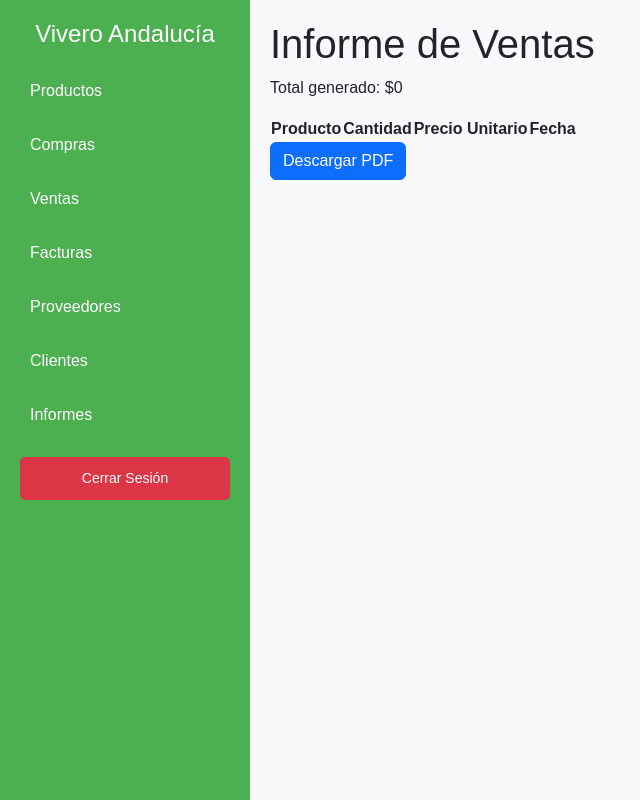
After one commit to andresreaver/inventario-vivero, a Django app: page /informe-ventas/ in a window 1280 px wide. The commit adds this page. Shown: the whole page, without its empty margins (0-640 px from the left). Run offline with Django 5.2, Linux system fonts and the light colour scheme; data that the repository does not hold is empty.

Commit message:
se crea informe de ventas

```diff
--- a/Templates/base_dashboard.html
+++ b/Templates/base_dashboard.html
@@ -63,7 +63,7 @@
         <a href="{% url 'lista_facturas' %}">Facturas</a>
         <a href="{% url 'proveedor' %}">Proveedores</a>
         <a href="{% url 'crear_cliente' %}">Clientes</a>
-        <a href="{% url 'informes' %}">Informes</a>
+        <a href="{% url 'informe_ventas' %}">Informes</a>
         {% if user.is_superuser %}
         <a href="{% url 'admin_dashboard' %}">Admin Panel</a>
         {% endif %}
--- /dev/null
+++ b/Templates/reports/ventas_dashboard.html
@@ -0,0 +1,27 @@
+{% extends 'base_dashboard.html' %}
+
+{% block content %}
+<h1>Informe de Ventas</h1>
+<p>Total generado: ${{ total_ventas }}</p>
+<table>
+    <thead>
+        <tr>
+            <th>Producto</th>
+            <th>Cantidad</th>
+            <th>Precio Unitario</th>
+            <th>Fecha</th>
+        </tr>
+    </thead>
+    <tbody>
+        {% for venta in ventas %}
+        <tr>
+            <td>{{ venta.producto.nombre }}</td>
+            <td>{{ venta.cantidad }}</td>
+            <td>${{ venta.precio_unitario }}</td>
+            <td>{{ venta.fecha }}</td>
+        </tr>
+        {% endfor %}
+    </tbody>
+</table>
+<a href="{% url 'informe_ventas_pdf' %}" class="btn btn-primary">Descargar PDF</a>
+{% endblock %}
--- a/gestion/models/producto.py
+++ b/gestion/models/producto.py
@@ -1,3 +1,5 @@
+from datetime import timezone
+
 from django.db import models
 from gestion.managers import ProductoManager
 
--- a/gestion/urls.py
+++ b/gestion/urls.py
@@ -2,6 +2,7 @@ from django.urls import path
 from . import views
 from gestion.views.user_views import admin_dashboard, logout_view
 from .views import user_views, producto_views, compra_views, compras, crear_producto, editar_producto, eliminar_producto
+from .views.reports_views import informe_ventas, informe_ventas_pdf
 from .views.cliente_views import crear_cliente, listar_clientes, editar_cliente, eliminar_cliente
 from .views.factura_views import lista_facturas, crear_factura
 from .views.informe_views import informes
@@ -45,4 +46,7 @@ urlpatterns = [
     # path('facturas/<int:factura_id>/', detalle_factura_view, name='detalle_factura'),
     path('facturas/crear/', crear_factura, name='crear_factura'),
 
+    path('informe-ventas/', informe_ventas, name='informe_ventas'),
+    path('informe-ventas/pdf/', informe_ventas_pdf, name='informe_ventas_pdf'),
+
 ]
--- /dev/null
+++ b/gestion/views/reports_views.py
@@ -0,0 +1,35 @@
+from django.http import HttpResponse
+from django.shortcuts import render
+from django.template.loader import render_to_string
+from xhtml2pdf import pisa
+from gestion.models import Venta
+
+def informe_ventas(request):
+    """Muestra el informe de ventas."""
+    ventas = Venta.objects.all()
+    total_ventas = sum(venta.cantidad * venta.precio_unitario for venta in ventas)
+
+    context = {
+        'ventas': ventas,
+        'total_ventas': total_ventas,
+    }
+    return render(request, 'reports/ventas_dashboard.html', context)
+
+def informe_ventas_pdf(request):
+    """Genera un PDF del informe de ventas."""
+    ventas = Venta.objects.all()
+    total_ventas = sum(venta.cantidad * venta.precio_unitario for venta in ventas)
+
+    context = {
+        'ventas': ventas,
+        'total_ventas': total_ventas,
+    }
+    html = render_to_string('reports/ventas_pdf.html', context)
+
+    response = HttpResponse(content_type='application/pdf')
+    response['Content-Disposition'] = 'inline; filename="informe_ventas.pdf"'
+    pisa_status = pisa.CreatePDF(html, dest=response)
+
+    if pisa_status.err:
+        return HttpResponse("Error al generar el PDF", status=500)
+    return response
```
Also changed, not shown: Templates/reports/Informe_ventas.html (added, +36 -0 lines), Templates/reports/ventas_pdf.html (added, +36 -0 lines), gestion/services/report_services.py (added, +25 -0 lines).
